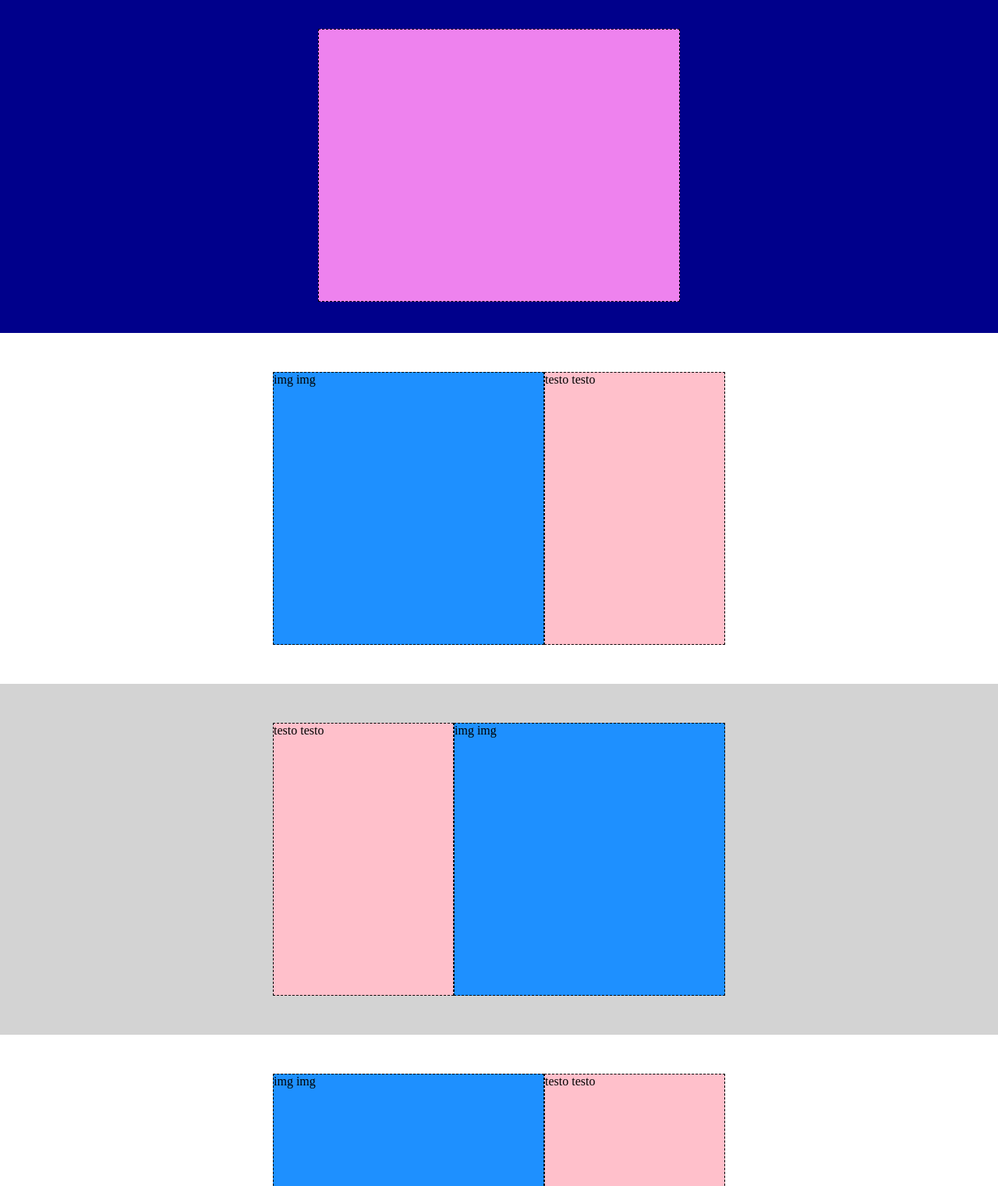
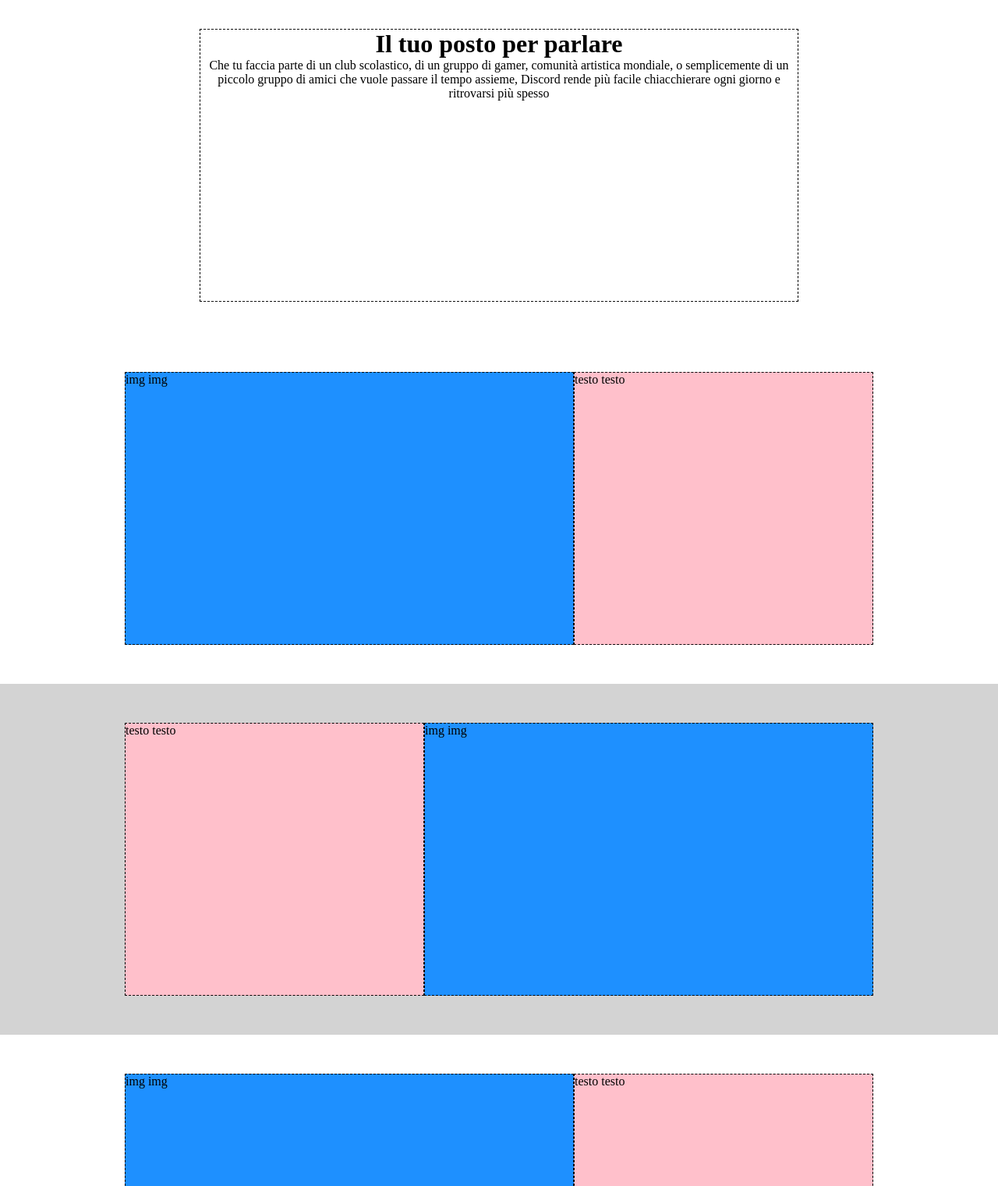
Before and after one commit to Trusimo/htmlcss-discord, a plain HTML site: page index.html in a window 1280 px wide. Shown: the part 77-1598 px from the top of the page at 78% size. Drawn offline with Linux system fonts and the light colour scheme.

Commit message:
adds container for maxwidth and fix margin

```diff
--- a/css/style.css
+++ b/css/style.css
@@ -2,6 +2,19 @@
     margin: 0;
     padding: 0;
     box-sizing: border-box;
+}
+
+header {
+
+}
+
+h1 {
+    color: black;
+    text-align: center;
+}
+
+p {
+    text-align: center;
 }
 
 .container {
@@ -21,7 +34,6 @@
 .menu {
     display: flex;
     justify-content: space-between;
-
     min-height: 40px;
     width: 100%;
 }
@@ -51,29 +63,36 @@
 }
 
 .slogan {
-    background-color: #00008b;
     min-height: 350px;
-    padding: 40px 350px;
+    padding: 40px 0;
+    margin: auto;
+    max-width: 960px;
 }
 
 .firsttext {
-    background-color: #ee82ee;
     border: dashed 1px black;
     min-height: 350px;
     width: 80%;
 }
 
+.sfondogrigio {
+    background-color: #d3d3d3;
+}
+
 .paragrafo {
     min-height: 450px;
-    padding: 40px 350px;
+    padding: 40px 0;
+    margin: auto;
+    max-width: 960px;
 }
 
 .greyparagrafo {
     display: flex;
     flex-direction: row-reverse;
     min-height: 450px;
-    padding: 40px 350px;
-    background-color: #d3d3d3;
+    padding: 40px 0;
+    margin: auto;
+    max-width: 960px;
 }
 
 .immagine {
@@ -93,7 +112,9 @@
 .bigparagrafo {
     background-color: #d3d3d3;
     min-height: 800px;
-    padding: 40px 350px;
+    padding: 40px 0;
+    margin: auto;
+    max-width: 960px;
 }
 
 .bigtesto {
@@ -108,8 +129,11 @@ footer {
     min-height: 450px;
     padding-top: 8px;
     padding-bottom: 20px;
-    padding-left: 350px;
-    padding-right: 350px;
+}
+
+.containfoot {
+    max-width: 960px;
+    margin: auto;
 }
 
 .indirizzi {
--- a/index.html
+++ b/index.html
@@ -25,12 +25,16 @@
         </div>
         <div class="container slogan">
             <div class="firsttext">
-
+                <h1>Il tuo posto per parlare</h1>
+                <p>Che tu faccia parte di un club scolastico, di un gruppo di gamer, comunità artistica mondiale, o semplicemente
+                    di un piccolo gruppo di amici che vuole passare il tempo assieme, Discord rende più facile chiacchierare ogni giorno e ritrovarsi più spesso
+                </p>
             </div>
         </div>
     </header>
     <main>
         <!-- PRIMO PARAGRAFO -->
+        <div>
             <div class="container paragrafo">
                 <div class="immagine">
                     img img
@@ -39,7 +43,9 @@
                     testo testo
                 </div>
             </div>
+        </div>
         <!-- SECONDO PARAGRAFO -->
+        <div class="sfondogrigio">
             <div class="container greyparagrafo">
                 <div class="immagine">
                     img img
@@ -48,7 +54,9 @@
                     testo testo
                 </div>
             </div>
+        </div>
         <!-- TERZO PARAGRAFO -->
+        <div>
             <div class="container paragrafo">
                 <div class="immagine">
                     img img
@@ -57,15 +65,19 @@
                     testo testo
                 </div>
             </div>
+        </div>
         <!-- BIG PARAGRAFO  -->
+    <div class="sfondogrigio">
         <div class="container bigparagrafo">
             <div class="bigtesto">
                 testotesto
             </div>
         </div>
+    </div>
     </main>
     <footer>
         <!-- Indirizzi e link -->
+        <div class="containfoot">
             <div class="indirizzi">
                 <div class="bigcol">
                     testotesto
@@ -96,6 +108,7 @@
                     bottone
                 </div>
             </div>
+        </div>
         </footer>
 </body>
 </html>
```
Lines whose indentation alone changed are shown as unchanged.
